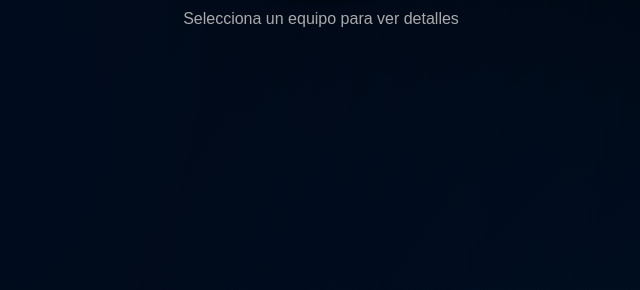
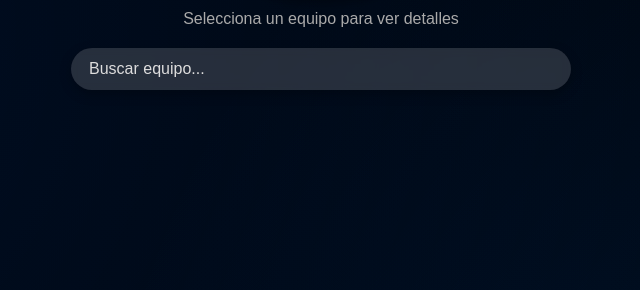
Before and after one commit to kanekong909/sports, a Python web app: template templates/equipo.html in a window 1280 px wide. Shown: the part 130-420 px from the top of the page, without its empty margins (319-959 px from the left). Run offline with Jinja, Linux system fonts and the light colour scheme; the template is opened without the code that fills it, so the values that code supplies are empty.

Commit message:
Se agrego el buscador en la pagina equipo.html(futbol)

```diff
--- a/css/equipo.css
+++ b/css/equipo.css
@@ -118,6 +118,39 @@ header p {
   transition: transform 0.3s ease;
 }
 
+/* Buscador */
+.buscador-contenedor {
+  display: flex;
+  justify-content: center;
+  margin: 20px auto;
+  width: 100%;
+  max-width: 500px;
+}
+
+#buscadorEquipos {
+  width: 100%;
+  padding: 12px 18px;
+  border-radius: 30px;
+  border: none;
+  outline: none;
+  font-size: 1rem;
+  background: rgba(255,255,255,0.15);
+  color: white;
+  backdrop-filter: blur(4px);
+  box-shadow: 0 4px 12px rgba(0,0,0,0.25);
+  transition: 0.3s ease;
+}
+
+#buscadorEquipos::placeholder {
+  color: #ddd;
+}
+
+#buscadorEquipos:focus {
+  transform: scale(1.03);
+  background: rgba(255,255,255,0.25);
+}
+
+
 .card:hover img {
   transform: scale(1.05);
 }
--- /dev/null
+++ b/js/equipo.js
@@ -0,0 +1,87 @@
+const params = new URLSearchParams(window.location.search);
+const nombreLiga = params.get("liga");
+
+fetch("./../data/data.json")
+  .then((res) => res.json())
+  .then((data) => {
+    const contenedor = document.getElementById("equiposContainer");
+    const titulo = document.getElementById("nombreLiga");
+    const logoLiga = document.getElementById("logoLiga");
+
+    const futbol = data.deportes.find(
+      (d) =>
+        d.nombre.toLowerCase() === "fútbol" ||
+        d.nombre.toLowerCase() === "futbol"
+    );
+    if (!futbol) {
+      contenedor.innerHTML = "<p>No se encontró el deporte Fútbol.</p>";
+      return;
+    }
+
+    const liga = futbol.ligas.find(
+      (l) => l.nombre.toLowerCase() === nombreLiga.toLowerCase()
+    );
+    if (!liga) {
+      contenedor.innerHTML = `<p>No se encontró información para la liga: ${nombreLiga}</p>`;
+      return;
+    }
+
+    // 🏆 Actualizar título y logo
+    titulo.textContent = liga.nombre;
+    logoLiga.src = liga.imagen_url || "../assets/img/default_league.png";
+    logoLiga.alt = liga.nombre;
+
+    // ⚽ Mostrar equipos
+    const equipos = liga.equipos
+      .map((id) => data.equipos.find((eq) => eq.id === id))
+      .filter(Boolean);
+
+    if (!equipos.length) {
+      contenedor.innerHTML =
+        "<p>No hay equipos registrados para esta liga.</p>";
+      return;
+    }
+
+    equipos.forEach((eq) => {
+      const card = document.createElement("div");
+      card.classList.add("card");
+      card.innerHTML = `
+        <img src="${eq.escudo_url || "../assets/img/default_team.png"}" alt="${
+        eq.nombre
+      }">
+        <div class="card-info">
+        <h2>${eq.nombre}</h2>
+        <p>${eq.estadio || ""}</p>
+        </div>
+    `;
+      card.addEventListener("click", () => {
+        const query = new URLSearchParams({ equipo: eq.nombre }).toString();
+        window.location.href = `jugadores_fu.html?${query}`;
+      });
+
+      contenedor.appendChild(card);
+    });
+  })
+  .catch((err) => console.error("Error cargando equipos:", err));
+
+const buscador = document.getElementById("buscadorEquipos");
+
+buscador.addEventListener("input", () => {
+  const texto = buscador.value.toLowerCase().trim();
+
+  const cards = document.querySelectorAll("#equiposContainer .card");
+
+  cards.forEach((card) => {
+    const nombre = card.querySelector("h2").textContent.toLowerCase();
+
+    if (nombre.includes(texto)) {
+      card.style.display = "";
+    } else {
+      card.style.display = "none";
+    }
+  });
+});
+
+document.getElementById("volverBtn").addEventListener("click", function () {
+  window.location.href = "./futbol.html";
+});
--- a/templates/equipo.html
+++ b/templates/equipo.html
@@ -12,6 +12,9 @@
     <div class="logo-titulo">
         <img id="logoLiga" src="" alt="Logo de la liga">
         <p id="descripcionLiga">Selecciona un equipo para ver detalles</p>
+        <div class="buscador-contenedor">
+          <input id="buscadorEquipos" type="text" placeholder="Buscar equipo..." />
+        </div>
     </div>
   </header>
 
@@ -23,68 +26,6 @@
     <button id="volverBtn">⬅ Volver a Ligas</button>
   </footer>
 
-  <script>
-  const params = new URLSearchParams(window.location.search);
-  const nombreLiga = params.get('liga');
-
-  fetch('./../data/data.json')
-    .then(res => res.json())
-    .then(data => {
-      const contenedor = document.getElementById('equiposContainer');
-      const titulo = document.getElementById('nombreLiga');
-      const logoLiga = document.getElementById('logoLiga');
-
-      const futbol = data.deportes.find(d => d.nombre.toLowerCase() === 'fútbol' || d.nombre.toLowerCase() === 'futbol');
-      if (!futbol) {
-        contenedor.innerHTML = '<p>No se encontró el deporte Fútbol.</p>';
-        return;
-      }
-
-      const liga = futbol.ligas.find(l => l.nombre.toLowerCase() === nombreLiga.toLowerCase());
-      if (!liga) {
-        contenedor.innerHTML = `<p>No se encontró información para la liga: ${nombreLiga}</p>`;
-        return;
-      }
-
-      // 🏆 Actualizar título y logo
-      titulo.textContent = liga.nombre;
-      logoLiga.src = liga.imagen_url || '../assets/img/default_league.png';
-      logoLiga.alt = liga.nombre;
-
-      // ⚽ Mostrar equipos
-      const equipos = liga.equipos
-        .map(id => data.equipos.find(eq => eq.id === id))
-        .filter(Boolean);
-
-      if (!equipos.length) {
-        contenedor.innerHTML = '<p>No hay equipos registrados para esta liga.</p>';
-        return;
-      }
-
-      equipos.forEach(eq => {
-        const card = document.createElement('div');
-        card.classList.add('card');
-        card.innerHTML = `
-          <img src="${eq.escudo_url || '../assets/img/default_team.png'}" alt="${eq.nombre}">
-          <div class="card-info">
-            <h2>${eq.nombre}</h2>
-            <p>${eq.estadio || ''}</p>
-          </div>
-        `;
-        card.addEventListener("click", () => {
-          const query = new URLSearchParams({ equipo: eq.nombre }).toString();
-          window.location.href = `jugadores_fu.html?${query}`;
-        });
-
-        contenedor.appendChild(card);
-      });
-    })
-    .catch(err => console.error('Error cargando equipos:', err));
-
-  document.getElementById('volverBtn').addEventListener('click', function() {
-    window.location.href = './futbol.html';
-  });
-</script>
-
+  <script src="./../js/equipo.js"></script>
 </body>
 </html>
```
